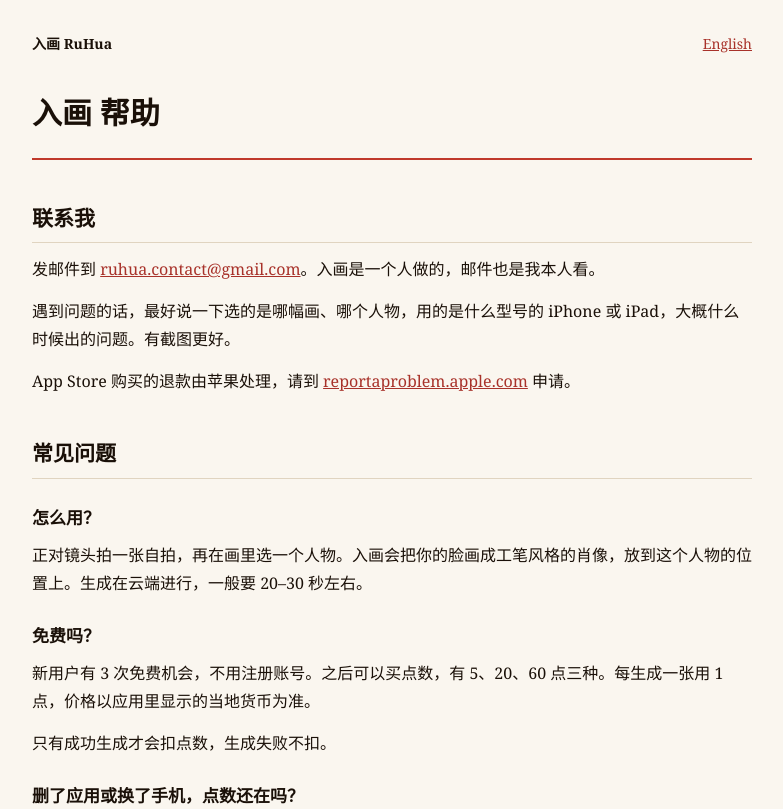
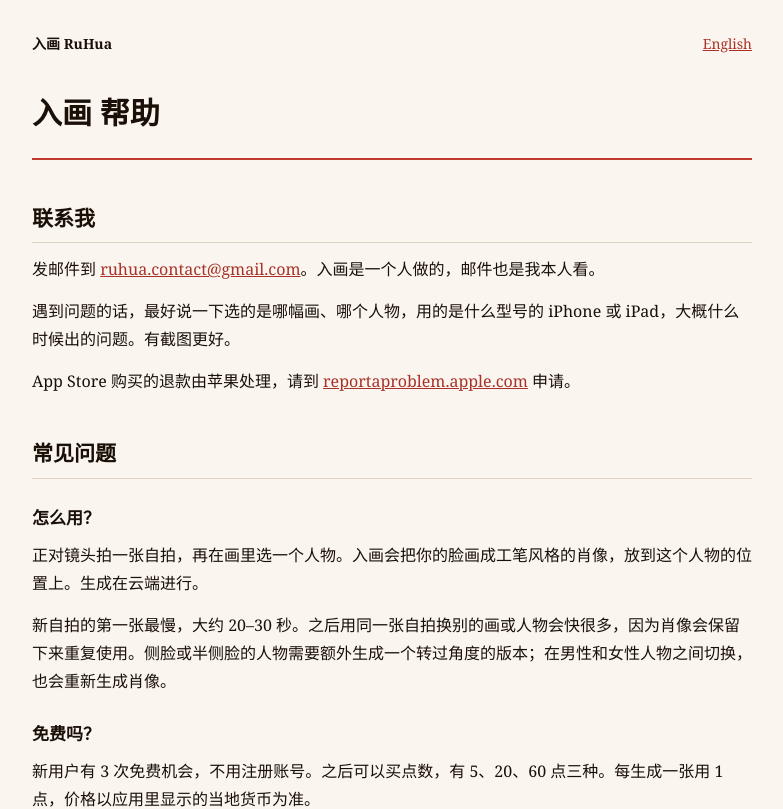
Before and after one commit to wenxuanemma/ruhua, a Next.js app: page /zh/support in a window 1280 px wide. Shown: the top 809 px of the page, without its empty margins (248-1031 px from the left). Built offline with nearby package versions, Linux system fonts and the light colour scheme.

Commit message:
Support FAQ: first portrait takes 20-30s, later ones reuse it
Co-Authored-By: Claude Opus 5.5 <noreply@anthropic.com>

```diff
--- a/components/SupportPage.jsx
+++ b/components/SupportPage.jsx
@@ -40,7 +40,8 @@ const CONTENT = {
     faqTitle: 'Questions',
     faq: [
       ['How does it work?', <>
-        <p>You take one selfie facing the camera and pick a figure in one of the paintings. RuHua turns your face into a gongbi-style (fine-brush) portrait and puts it in that figure's place. This runs in the cloud and usually takes about 20–30 seconds.</p>
+        <p>You take one selfie facing the camera and pick a figure in one of the paintings. RuHua turns your face into a gongbi-style (fine-brush) portrait and puts it in that figure's place. This runs in the cloud.</p>
+        <p>The first portrait from a new selfie takes the longest, about 20–30 seconds. After that, putting the same selfie into other paintings or figures is much quicker, because the portrait is kept and reused. Figures shown from the side or at an angle need one extra turned version, and switching between a man's and a woman's figure makes a new portrait.</p>
       </>],
       ['Is it free?', <>
         <p>New users get 3 free portraits, and there's no account to sign up for. After that you buy credits in packs of 5, 20 or 60. Each portrait uses one credit. The app shows the prices in your local currency.</p>
@@ -83,7 +84,8 @@ const CONTENT = {
     faqTitle: '常见问题',
     faq: [
       ['怎么用？', <>
-        <p>正对镜头拍一张自拍，再在画里选一个人物。入画会把你的脸画成工笔风格的肖像，放到这个人物的位置上。生成在云端进行，一般要 20–30 秒左右。</p>
+        <p>正对镜头拍一张自拍，再在画里选一个人物。入画会把你的脸画成工笔风格的肖像，放到这个人物的位置上。生成在云端进行。</p>
+        <p>新自拍的第一张最慢，大约 20–30 秒。之后用同一张自拍换别的画或人物会快很多，因为肖像会保留下来重复使用。侧脸或半侧脸的人物需要额外生成一个转过角度的版本；在男性和女性人物之间切换，也会重新生成肖像。</p>
       </>],
       ['免费吗？', <>
         <p>新用户有 3 次免费机会，不用注册账号。之后可以买点数，有 5、20、60 点三种。每生成一张用 1 点，价格以应用里显示的当地货币为准。</p>
```
